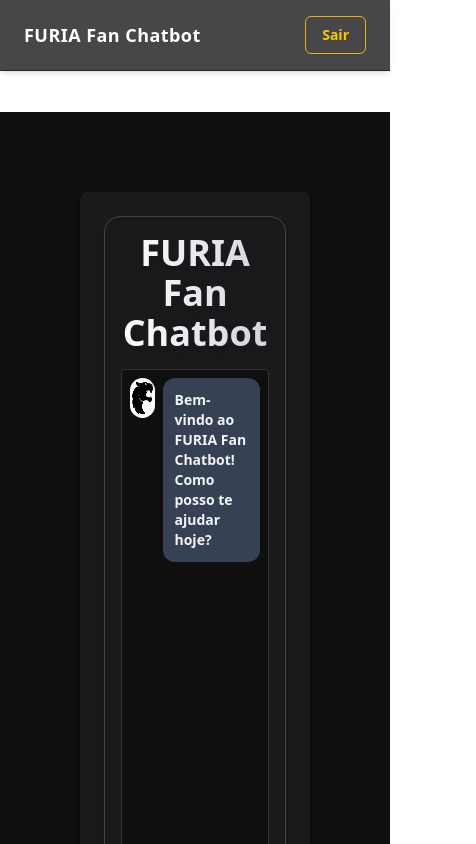
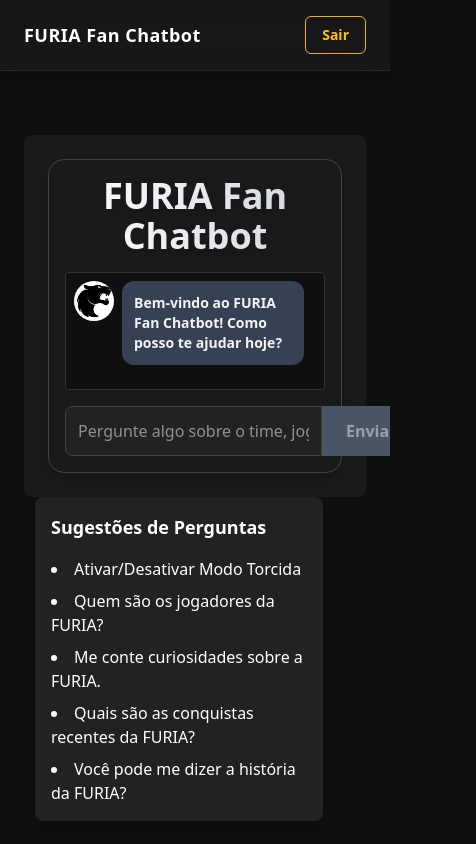
Before and after one commit to GuiEzzz/fan-chatbot, a Next.js app in the folder fan-chatbot/: page /chat in a window 390 px wide. Shown: the top 844 px of the page, 476 px wide, since content can reach past the window. Built offline with nearby package versions, Linux system fonts and the light colour scheme.

Commit message:
atualizando

```diff
--- a/fan-chatbot/src/app/api/login/route.ts
+++ b/fan-chatbot/src/app/api/login/route.ts
@@ -15,7 +15,7 @@
 
     const res = NextResponse.json({ success: true });
 
-    res.headers.set('Set-Cookie', serialize('authToken', token, {
+    res.headers.set('Set-Cookie', serialize('token', token, {
       httpOnly: true,
       secure: process.env.NODE_ENV === 'production',
       path: '/',
--- a/fan-chatbot/src/app/chat/page.tsx
+++ b/fan-chatbot/src/app/chat/page.tsx
@@ -9,6 +9,7 @@
 
 export default function Home() {
   const router = useRouter();
+
   const handleLogout = async () => {
     await fetch("/api/logout", { method: "POST" });
     router.push("/");
@@ -33,12 +34,12 @@
       {/* Espaço para compensar o cabeçalho fixo */}
       <div className="mt-28" />
 
-      <main className="min-h-screen bg-[#0F0F0F] flex items-center justify-center p-20 space-x-0 md:space-x-8 flex-col md:flex-row">
-        <div className="flex flex-col items-center w-full max-w-2xl bg-[#1A1A1D] p-6 rounded-lg shadow-md">
+      <main className="h-[calc(100vh-7rem)] bg-[#0F0F0F] flex items-start justify-center p-6 space-x-0 md:space-x-8 flex-col md:flex-row">
+        <div className="flex flex-col items-center w-full max-w-2xl bg-[#1A1A1D] p-6 rounded-lg shadow-none h-full">
           <ChatBox />
         </div>
 
-        <div className="flex-shrink-0 w-full max-w-xs mt-4 md:mt-0 md:w-72">
+        <div className="flex-shrink-0 w-full max-w-xs self-center">
           <Suggestions />
         </div>
       </main>
--- a/fan-chatbot/src/app/globals.css
+++ b/fan-chatbot/src/app/globals.css
@@ -1,4 +1,22 @@
 @import "tailwindcss";
+
+/* Fundo escuro global */
+html,
+body {
+  margin: 0;
+  padding: 0;
+  height: 100%;
+  width: 100%;
+  background-color: #0F0F0F;
+  color: white;
+  overflow-x: hidden;
+}
+
+/* Garante que o container Next.js também tenha fundo escuro */
+#__next {
+  min-height: 100vh;
+  background-color: #0F0F0F;
+}
 
 /* Estilos da barra de rolagem para navegadores WebKit/Blink */
 ::-webkit-scrollbar {
--- a/fan-chatbot/src/components/ChatBox.jsx
+++ b/fan-chatbot/src/components/ChatBox.jsx
@@ -38,14 +38,12 @@
     setLoading(false);
   };
 
-
   const handleKeyDown = (e) => {
     if (e.key === 'Enter' && input.trim()) {
       handleSend();
     }
   };
 
-  // Scroll para o final sempre que as mensagens mudarem
   useEffect(() => {
     if (chatEndRef.current) {
       chatEndRef.current.scrollIntoView({ behavior: 'smooth' });
@@ -53,10 +51,11 @@
   }, [messages]);
 
   return (
-    <div className="w-full max-w-2xl mx-auto bg-[#1A1A1D] text-white rounded-2xl shadow-lg flex flex-col h-[85vh] p-4 border border-[#444]">
+    <div className="w-full max-w-2xl mx-auto bg-[#1A1A1D] text-white rounded-2xl shadow-lg flex flex-col h-full p-4 border border-[#444]">
       <h1 className="text-4xl font-extrabold text-transparent bg-clip-text bg-gradient-to-r from-white to-gray-300 mb-4 text-center font-poppins drop-shadow-xl">
         FURIA Fan Chatbot
       </h1>
+
       <div className="flex-1 overflow-y-auto space-y-4 p-2 border border-[#333] rounded bg-[#0F0F0F]">
         {messages.map((msg, i) => (
           <div
@@ -65,16 +64,12 @@
               msg.role === 'user' ? 'flex-row-reverse' : 'flex-row'
             }`}
           >
-            {/* Avatar */}
-            {msg.role === 'assistant' ? (
-              <div className="w-10 h-10 rounded-full bg-gray-800 flex items-center justify-center text-xl vertical-align">
-                <img src="/furia-logo.png" alt="Bot" className="w-10 h-10 rounded-full vertical-align" />
+            {msg.role === 'assistant' && (
+              <div className="w-10 h-10 rounded-full bg-gray-800 flex items-center justify-center text-xl">
+                <img src="/furia-logo.png" alt="Bot" className="w-10 h-10 rounded-full" />
               </div>
-            ) : (
-              null
             )}
 
-            {/* Message bubble */}
             <motion.div
               className={`p-3 rounded-xl max-w-[75%] text-sm font-bold ${
                 msg.role === 'user' ? 'bg-gray-400 text-black' : 'bg-gray-700 text-gray-100'
@@ -87,6 +82,7 @@
             </motion.div>
           </div>
         ))}
+
         {loading && (
           <motion.p
             className="text-sm text-gray-400"
@@ -123,7 +119,6 @@
         >
           {loading ? 'Enviando...' : 'Enviar'}
         </motion.button>
-
       </div>
     </div>
   );
```
Lines whose indentation alone changed are shown as unchanged.
